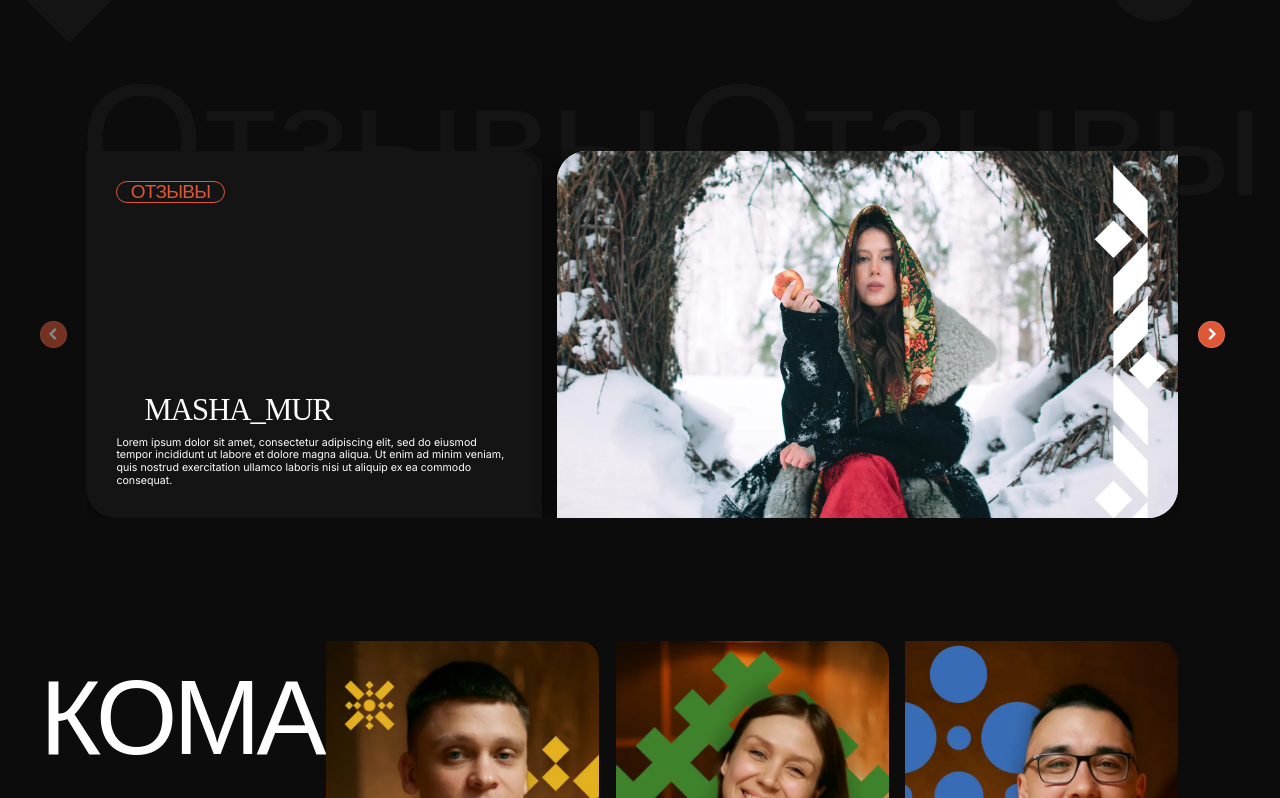
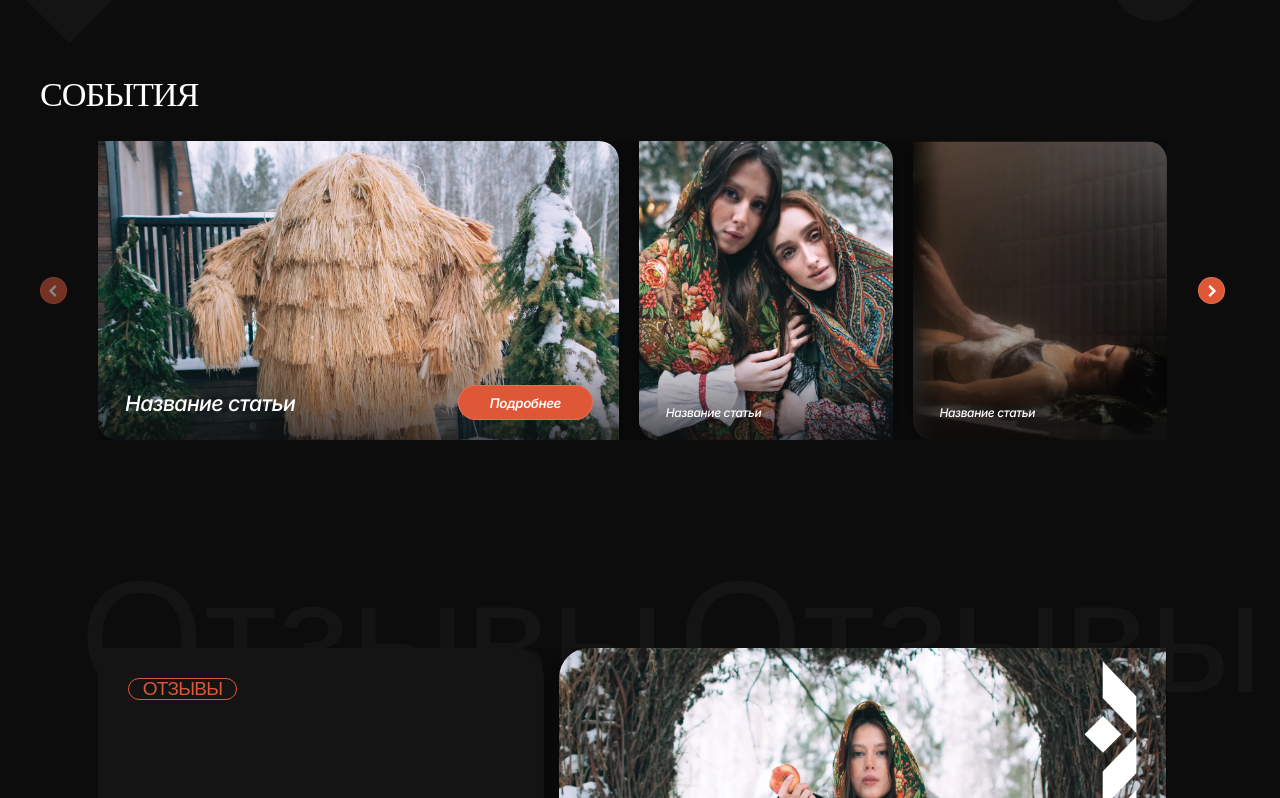
Before and after one commit to ArtemSafin-WebDev/soloma, a website built with Vite: page index.html in a window 1280 px wide. Shown: the part 1913-2711 px from the top of the page. Built offline with nearby package versions, Linux system fonts and the light colour scheme; files whose address does not match are found by name.

Commit message:
События

```diff
--- a/index.html
+++ b/index.html
@@ -11,6 +11,7 @@
       {{> esthetics }}
       {{> art }}
       {{> variants }}
+      {{> events }}
       {{> reviews }}
       {{> team }}
       {{> faq }}
--- /dev/null
+++ b/partials/events.html
@@ -0,0 +1,134 @@
+<section class="events">
+    <div class="events__content">
+        <h2 class="events__heading">
+            события
+        </h2>
+        <div class="events__slider">
+            <button class="events__slider-arrow events__slider-arrow--prev">
+                <svg xmlns="http://www.w3.org/2000/svg" width="12" height="18" viewBox="0 0 12 18">
+                    <path
+                        d="M-0.000488281 8.82422L0.123535 8.94727L-0.000488281 9.07129L8.82471 17.8955L11.3862 15.334L5.00049 8.94727L11.3862 2.56152L8.82471 0L-0.000488281 8.82422Z" />
+                </svg>
+            </button>
+            <div class="events__slider-wrapper">
+                <div class="events__slider-wrapper-inner">
+
+
+                    <div class="swiper">
+                        <div class="swiper-wrapper">
+                            <div class="swiper-slide">
+                                <a href="#" class="events__slider-card">
+                                    <div class="events__slider-card-bg">
+                                        <img src="/images/events/1.webp" alt="" class="events__slider-card-bg-image">
+                                    </div>
+                                    <div class="events__slider-card-content">
+                                        <div class="events__slider-card-row">
+                                            <h3 class="events__slider-card-title">
+                                                Название статьи
+                                            </h3>
+                                            <div class="events__slider-card-btn">
+                                                Подробнее
+                                            </div>
+                                        </div>
+                                    </div>
+                                </a>
+                            </div>
+                            <div class="swiper-slide">
+                                <a href="#" class="events__slider-card">
+                                    <div class="events__slider-card-bg">
+                                        <img src="/images/events/2.webp" alt="" class="events__slider-card-bg-image">
+                                    </div>
+                                    <div class="events__slider-card-content">
+                                        <div class="events__slider-card-row">
+                                            <h3 class="events__slider-card-title">
+                                                Название статьи
+                                            </h3>
+                                            <div class="events__slider-card-btn">
+                                                Подробнее
+                                            </div>
+                                        </div>
+                                    </div>
+                                </a>
+                            </div>
+                            <div class="swiper-slide">
+                                <a href="#" class="events__slider-card">
+                                    <div class="events__slider-card-bg">
+                                        <img src="/images/events/3.webp" alt="" class="events__slider-card-bg-image">
+                                    </div>
+                                    <div class="events__slider-card-content">
+                                        <div class="events__slider-card-row">
+                                            <h3 class="events__slider-card-title">
+                                                Название статьи
+                                            </h3>
+                                            <div class="events__slider-card-btn">
+                                                Подробнее
+                                            </div>
+                                        </div>
+                                    </div>
+                                </a>
+                            </div>
+                            <div class="swiper-slide">
+                                <a href="#" class="events__slider-card">
+                                    <div class="events__slider-card-bg">
+                                        <img src="/images/events/1.webp" alt="" class="events__slider-card-bg-image">
+                                    </div>
+                                    <div class="events__slider-card-content">
+                                        <div class="events__slider-card-row">
+                                            <h3 class="events__slider-card-title">
+                                                Название статьи
+                                            </h3>
+                                            <div class="events__slider-card-btn">
+                                                Подробнее
+                                            </div>
+                                        </div>
+                                    </div>
+                                </a>
+                            </div>
+                            <div class="swiper-slide">
+                                <a href="#" class="events__slider-card">
+                                    <div class="events__slider-card-bg">
+                                        <img src="/images/events/2.webp" alt="" class="events__slider-card-bg-image">
+                                    </div>
+                                    <div class="events__slider-card-content">
+                                        <div class="events__slider-card-row">
+                                            <h3 class="events__slider-card-title">
+                                                Название статьи
+                                            </h3>
+                                            <div class="events__slider-card-btn">
+                                                Подробнее
+                                            </div>
+                                        </div>
+                                    </div>
+                                </a>
+                            </div>
+                            <div class="swiper-slide">
+                                <a href="#" class="events__slider-card">
+                                    <div class="events__slider-card-bg">
+                                        <img src="/images/events/3.webp" alt="" class="events__slider-card-bg-image">
+                                    </div>
+                                    <div class="events__slider-card-content">
+                                        <div class="events__slider-card-row">
+                                            <h3 class="events__slider-card-title">
+                                                Название статьи
+                                            </h3>
+                                            <div class="events__slider-card-btn">
+                                                Подробнее
+                                            </div>
+                                        </div>
+                                    </div>
+                                </a>
+                            </div>
+
+                        </div>
+                    </div>
+                </div>
+            </div>
+            <button class="events__slider-arrow events__slider-arrow--next">
+                <svg xmlns="http://www.w3.org/2000/svg" width="12" height="18" viewBox="0 0 12 18">
+                    <path
+                        d="M12.0005 8.82422L11.8765 8.94727L12.0005 9.07129L3.17529 17.8955L0.61377 15.334L6.99951 8.94727L0.61377 2.56152L3.17529 0L12.0005 8.82422Z" />
+                </svg>
+            </button>
+        </div>
+    </div>
+</section>
--- /dev/null
+++ b/src/js/events.ts
@@ -0,0 +1,29 @@
+import Swiper from "swiper";
+
+import "swiper/css";
+import { Navigation } from "swiper/modules";
+
+export default function events() {
+  const elements = Array.from(
+    document.querySelectorAll<HTMLElement>(".events")
+  );
+  elements.forEach((element) => {
+    const container = element.querySelector<HTMLElement>(".swiper");
+    if (!container) return;
+    new Swiper(container, {
+      slidesPerView: "auto",
+      speed: 600,
+      longSwipesRatio: 0.2,
+      spaceBetween: 0,
+      modules: [Navigation],
+      navigation: {
+        nextEl: element.querySelector<HTMLElement>(
+          ".events__slider-arrow--next"
+        ),
+        prevEl: element.querySelector<HTMLElement>(
+          ".events__slider-arrow--prev"
+        ),
+      },
+    });
+  });
+}
--- a/src/js/main.ts
+++ b/src/js/main.ts
@@ -4,12 +4,14 @@ import faq from "./faq";
 import art from "./art";
 import team from "./team";
 import reviews from "./reviews";
+import events from "./events";
 
 document.addEventListener("DOMContentLoaded", () => {
   faq();
   art();
   team();
   reviews();
+  events();
 });
 
 window.addEventListener("load", () => {
--- /dev/null
+++ b/src/scss/_events.scss
@@ -0,0 +1,333 @@
+@use "utils";
+@use "media";
+
+.events {
+  @include utils.blockWrapper;
+  margin-bottom: 20rem;
+
+  @include media.breakpoint(small-tablet) {
+    margin-bottom: 8rem;
+  }
+
+  @include media.breakpoint(mobile) {
+    margin-bottom: 6rem;
+  }
+}
+
+.events__content {
+  @include utils.blockContent;
+  display: flex;
+  flex-direction: column;
+}
+
+.events__heading {
+  font-size: 5.1484rem;
+  font-style: normal;
+  font-weight: 400;
+  line-height: 110%;
+  letter-spacing: -0.1545rem;
+  text-transform: uppercase;
+  margin-bottom: 4rem;
+  font-family: var(--literature);
+
+  @include media.breakpoint(small-tablet) {
+    font-size: 3.2rem;
+    font-style: normal;
+    font-weight: 400;
+    line-height: 110%;
+    letter-spacing: -0.096rem;
+    text-transform: uppercase;
+    margin-bottom: 3rem;
+  }
+
+  @include media.breakpoint(mobile) {
+    font-size: 2.4rem;
+    font-style: normal;
+    font-weight: 400;
+    line-height: 110%;
+    letter-spacing: -0.072rem;
+    text-transform: uppercase;
+    margin-bottom: 2rem;
+  }
+}
+
+.events__slider {
+  display: flex;
+  align-items: center;
+  gap: 4.8rem;
+
+  @include media.breakpoint(small-tablet) {
+    display: block;
+  }
+}
+
+.events__slider-arrow {
+  flex-shrink: 0;
+  display: grid;
+  place-items: center;
+  width: 4rem;
+  height: 4rem;
+  background: #de5737;
+  border: 1px solid rgba(255, 255, 255, 0.15);
+  border-radius: 50%;
+  transition: opacity 0.2s, box-shadow 0.2s;
+  @include media.breakpoint(small-tablet) {
+    display: none;
+  }
+
+  &.swiper-button-lock {
+    opacity: 0;
+  }
+
+  &.swiper-button-disabled {
+    opacity: 0.5;
+    cursor: default;
+  }
+
+  &:not(.swiper-button-disabled) {
+    @media (hover: hover) and (pointer: fine) {
+      &:hover {
+        box-shadow: 0rem 1.6rem 3.52rem 0rem rgba(222, 87, 55, 0.3),
+          0rem 0.5106rem 1.1233rem 0rem rgba(222, 87, 55, 0.09),
+          0rem 0.1932rem 0.425rem 0rem rgba(222, 87, 55, 0.04),
+          0rem 0.0637rem 0.1401rem 0rem rgba(222, 87, 55, 0.01);
+      }
+    }
+  }
+
+  svg {
+    flex-shrink: 0;
+    width: 1.2rem;
+    height: 1.8rem;
+    fill: white;
+  }
+}
+
+.events__slider-wrapper {
+  width: 30%;
+  flex-grow: 1;
+
+  @include media.breakpoint(small-tablet) {
+    display: block;
+    width: auto;
+  }
+  .swiper {
+    margin: 0;
+    @include media.breakpoint(small-tablet) {
+      overflow: visible;
+    }
+  }
+
+  .swiper-slide {
+    display: flex;
+    flex-direction: column;
+    height: auto;
+    box-sizing: border-box;
+    width: calc(25% - 3rem * 2 / 3);
+    margin-right: 3rem;
+
+    @include media.breakpointMF(tablet) {
+      &:nth-child(3n + 1) {
+        width: calc(50% - 3rem * 2 / 3);
+
+        .events__slider-card-title {
+          font-size: 3.2rem;
+          font-style: italic;
+          font-weight: 500;
+          line-height: normal;
+          letter-spacing: -0.096rem;
+        }
+
+        .events__slider-card-btn {
+          display: flex;
+        }
+      }
+    }
+
+    @include media.breakpoint(small-tablet) {
+      width: 46.7rem;
+      margin-right: 2rem;
+    }
+
+    @include media.breakpoint(mobile) {
+      margin-right: 2.5rem;
+      width: 26rem;
+    }
+
+    &:last-child {
+      margin-right: 0;
+    }
+  }
+}
+
+.events__slider-wrapper-inner {
+}
+
+.events__slider-card {
+  position: relative;
+  z-index: 1;
+  flex-grow: 1;
+  display: flex;
+  flex-direction: column;
+  min-height: 45rem;
+  box-shadow: 0rem 0rem 2.9284rem 0rem rgba(0, 0, 0, 0.5);
+  overflow: hidden;
+  border-radius: 0rem 3rem;
+  @include media.breakpoint(small-tablet) {
+    min-height: 46rem;
+    border-radius: 0rem 2.1989rem;
+    box-shadow: 0rem 0rem 2.1464rem 0rem rgba(0, 0, 0, 0.5);
+  }
+
+  @include media.breakpoint(mobile) {
+    min-height: 25rem;
+    border-radius: 0rem 0.9106rem;
+    box-shadow: 0rem 0rem 0.8889rem 0rem rgba(0, 0, 0, 0.5);
+  }
+}
+
+.events__slider-card-bg {
+  position: absolute;
+  inset: 0;
+  z-index: -1;
+
+  &::after {
+    content: "";
+    position: absolute;
+    left: 0;
+    bottom: -6rem;
+    width: 100%;
+    background: linear-gradient(
+      to bottom,
+      rgba(12, 12, 12, 0) 0%,
+      #0c0c0c 96.7%
+    );
+
+    height: 19.7rem;
+    pointer-events: none;
+    z-index: 1;
+
+    @include media.breakpoint(small-tablet) {
+      width: 100%;
+      height: 25.5rem;
+      bottom: -3rem;
+    }
+
+    @include media.breakpoint(mobile) {
+      bottom: -3rem;
+      height: 16.3rem;
+    }
+  }
+}
+
+.events__slider-card-bg-image {
+  position: absolute;
+  left: 0;
+  top: 0;
+  width: 100%;
+  height: 100%;
+  object-fit: cover;
+  object-position: center top;
+}
+
+.events__slider-card-content {
+  display: flex;
+  flex-direction: column;
+  flex-grow: 1;
+  padding: 3rem 4rem;
+
+  @include media.breakpoint(small-tablet) {
+    padding: 3rem 2.4rem;
+  }
+
+  @include media.breakpoint(mobile) {
+    padding: 1.5rem;
+  }
+}
+
+.events__slider-card-row {
+  display: flex;
+  align-items: center;
+  gap: 3rem;
+  justify-content: space-between;
+  margin-top: auto;
+  @include media.breakpoint(small-tablet) {
+    flex-direction: column;
+    align-items: flex-start;
+    gap: 1.5rem;
+  }
+
+  @include media.breakpoint(mobile) {
+    gap: 1rem;
+  }
+}
+
+.events__slider-card-title {
+  font-size: 1.8rem;
+  font-style: italic;
+  font-weight: 500;
+  line-height: normal;
+  letter-spacing: -0.054rem;
+
+  @include media.breakpoint(small-tablet) {
+    font-size: 2.4rem;
+    font-style: italic;
+    font-weight: 500;
+    line-height: 110%;
+    letter-spacing: -0.072rem;
+  }
+
+  @include media.breakpoint(mobile) {
+    font-size: 1.4rem;
+    font-style: italic;
+    font-weight: 500;
+    line-height: normal;
+    letter-spacing: -0.042rem;
+  }
+}
+
+.events__slider-card-btn {
+  font-size: 2rem;
+  font-style: italic;
+  font-weight: 600;
+  line-height: normal;
+  letter-spacing: -0.06rem;
+  padding: 1.3rem 4.6rem;
+  border-radius: 1000px;
+  border: 0.2rem solid rgba(255, 255, 255, 0.15);
+  background: #de5737;
+  box-shadow: 0rem 0.1932rem 0.425rem 0rem rgba(222, 87, 55, 0.04),
+    0rem 0.0637rem 0.1401rem 0rem rgba(222, 87, 55, 0.01);
+  color: white;
+  flex-shrink: 0;
+  display: none;
+  transition: box-shadow 0.2s;
+
+  @media (hover: hover) and (pointer: fine) {
+    &:hover {
+      box-shadow: 0rem 1rem 3.52rem 0rem rgba(222, 87, 55, 0.3),
+        0rem 0.5rem 1.1233rem 0rem rgba(222, 87, 55, 0.09),
+        0rem 0.1932rem 0.425rem 0rem rgba(222, 87, 55, 0.04),
+        0rem 0.0637rem 0.1401rem 0rem rgba(222, 87, 55, 0.01);
+    }
+  }
+
+  @include media.breakpoint(small-tablet) {
+    font-size: 2rem;
+    font-style: italic;
+    font-weight: 600;
+    line-height: normal;
+    letter-spacing: -0.06rem;
+    padding: 1.2rem 4.6rem;
+    display: flex;
+  }
+
+  @include media.breakpoint(mobile) {
+    font-size: 1.2rem;
+    font-style: italic;
+    font-weight: 600;
+    line-height: normal;
+    letter-spacing: -0.036rem;
+    padding: 1rem 2.5rem;
+  }
+}
--- a/src/scss/_reviews.scss
+++ b/src/scss/_reviews.scss
@@ -4,6 +4,10 @@
 .reviews {
   @include utils.blockWrapper;
   margin-bottom: 18.5rem;
+
+  @include media.breakpoint(mobile) {
+    margin-bottom: 12rem;
+  }
 }
 
 .reviews__content {
@@ -25,16 +29,23 @@
   color: #141414;
   padding: 0 6rem;
 
+  &::before,
+  &::after {
+    content: attr(data-text);
+    flex-shrink: 0;
+    font: inherit;
+  }
+
   @include media.breakpoint(small-tablet) {
     font-size: 10.2rem;
     padding: 0;
   }
 
-  &::before,
-  &::after {
-    content: attr(data-text);
-    flex-shrink: 0;
-    font: inherit;
+  @include media.breakpoint(mobile) {
+    font-size: 9rem;
+    &::before {
+      display: none;
+    }
   }
 }
 
@@ -44,12 +55,16 @@
   margin-top: -8rem;
   display: flex;
   align-items: center;
-  gap: 3rem;
+  gap: 4.8rem;
 
   @include media.breakpoint(small-tablet) {
-    margin-top: -5rem;
+    margin-top: -4rem;
     gap: 0;
     display: block;
+  }
+
+  @include media.breakpoint(mobile) {
+    margin-top: -1.5rem;
   }
 
   .swiper {
@@ -85,6 +100,12 @@
     grid-template-columns: repeat(2, minmax(0, 1fr));
     grid-gap: 2rem;
   }
+
+  @include media.breakpoint(mobile) {
+    grid-template-columns: minmax(0, 1fr);
+    grid-gap: 1.6rem;
+    grid-template-areas: "image" "card";
+  }
 }
 
 .reviews__slide-card {
@@ -103,13 +124,22 @@
 
   @include media.breakpoint(small-tablet) {
     border-radius: 0rem 1.9861rem;
-    background: #141414;
+
     box-shadow: 0rem 0rem 1.3005rem 0rem rgba(0, 0, 0, 0.5);
     width: 100%;
     aspect-ratio: 344 / 400;
     padding: 3rem 2rem;
     background-image: url("../images/reviews-card-bg-tablet.svg");
     background-position: center top;
+  }
+
+  @include media.breakpoint(mobile) {
+    aspect-ratio: revert;
+    border-radius: 0rem 1.8935rem;
+
+    box-shadow: 0rem 0rem 1.2399rem 0rem rgba(0, 0, 0, 0.5);
+    padding: 2rem;
+    background-image: url("../images/reviews-card-bg-mobile.svg");
   }
 }
 
@@ -145,6 +175,17 @@
     letter-spacing: -0.072rem;
     text-transform: uppercase;
   }
+
+  @include media.breakpoint(mobile) {
+    font-size: 1.2rem;
+    font-style: normal;
+    font-weight: 400;
+    line-height: 83%;
+    letter-spacing: -0.048rem;
+    text-transform: uppercase;
+    padding: 0.2rem 1rem;
+    border-width: 1px;
+  }
 }
 
 .reviews__slide-text-content {
@@ -155,6 +196,10 @@
 
   @include media.breakpoint(small-tablet) {
     gap: 2rem;
+  }
+
+  @include media.breakpoint(mobile) {
+    gap: 1rem;
   }
 }
 
@@ -181,6 +226,10 @@
       width: 1.43rem;
       height: 1.43rem;
     }
+    @include media.breakpoint(mobile) {
+      width: 1.7rem;
+      height: 1.7rem;
+    }
   }
 
   @include media.breakpoint(small-tablet) {
@@ -190,6 +239,15 @@
     line-height: 110%;
     letter-spacing: -0.06rem;
     gap: 0.4rem;
+  }
+
+  @include media.breakpoint(mobile) {
+    font-size: 2.4rem;
+    font-style: normal;
+    font-weight: 400;
+    line-height: 110%;
+    letter-spacing: -0.072rem;
+    gap: 0.5rem;
   }
 }
 
@@ -204,6 +262,13 @@
     font-weight: 400;
     line-height: 120%;
   }
+
+  @include media.breakpoint(mobile) {
+    font-size: 1.4rem;
+    font-style: normal;
+    font-weight: 400;
+    line-height: 120%;
+  }
 }
 
 .reviews__slide-image-wrapper {
@@ -212,14 +277,21 @@
   position: relative;
   overflow: hidden;
   border-radius: 4.4722rem 0rem;
-  background: #fff;
+
   box-shadow: 0rem 0rem 2.9284rem 0rem rgba(0, 0, 0, 0.5);
 
   @include media.breakpoint(small-tablet) {
     aspect-ratio: 344 / 400;
     border-radius: 1.9861rem 0rem;
-    background: #fff;
+
     box-shadow: 0rem 0rem 1.3005rem 0rem rgba(0, 0, 0, 0.5);
+  }
+
+  @include media.breakpoint(mobile) {
+    border-radius: 1.8935rem 0rem;
+
+    box-shadow: 0rem 0rem 1.2399rem 0rem rgba(0, 0, 0, 0.5);
+    aspect-ratio: 285 / 150;
   }
 }
 
@@ -231,6 +303,7 @@
   height: 100%;
   object-fit: cover;
   transform: scale(1.01);
+  object-fit: center top;
 }
 
 .reviews__slider-arrow {
--- a/src/scss/_variants.scss
+++ b/src/scss/_variants.scss
@@ -8,7 +8,7 @@
   margin-bottom: 12rem;
 
   @include media.breakpoint(small-tablet) {
-    margin-bottom: 24rem;
+    margin-bottom: 30rem;
   }
 
   @include media.breakpoint(mobile) {
--- a/src/scss/style.scss
+++ b/src/scss/style.scss
@@ -9,3 +9,4 @@
 @use "esthetics";
 @use "variants";
 @use "reviews";
+@use "events";
```
Also changed, not shown: partials/reviews.html (+6 -4 lines), public/images/events/1.webp (added), public/images/events/2.webp (added), public/images/events/3.webp (added), public/images/reviews-card-bg-mobile.svg (added), public/images/reviews-slide-mobile.webp (added).
